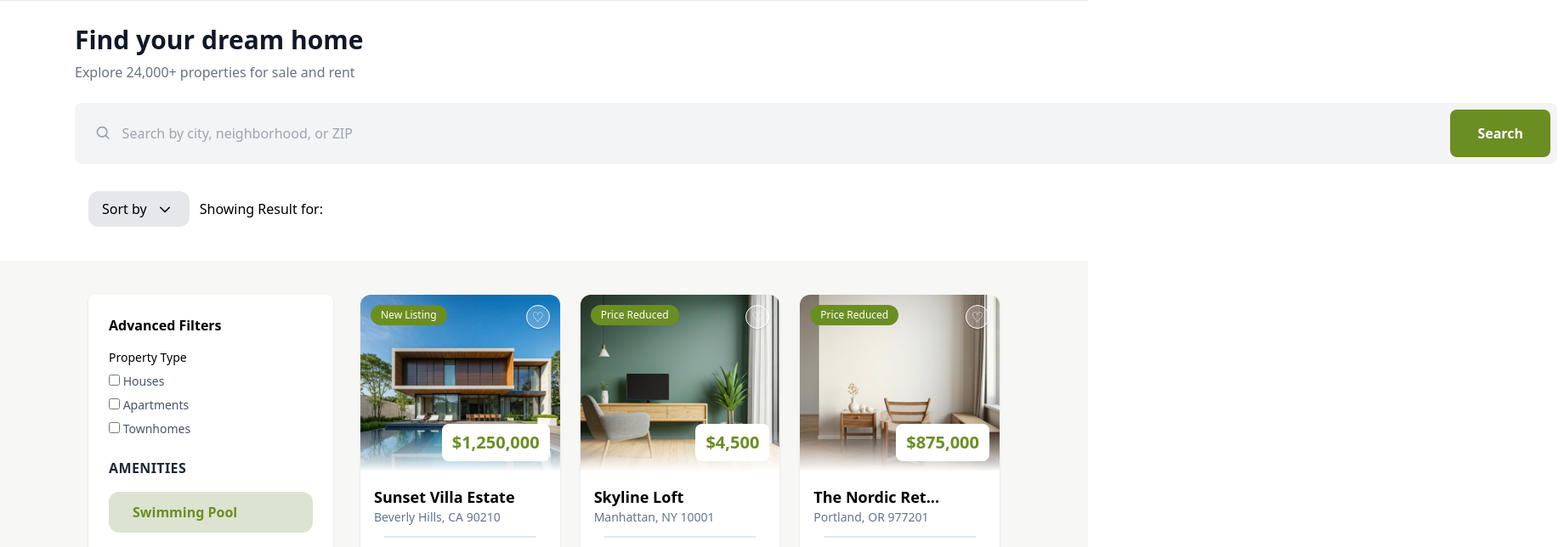
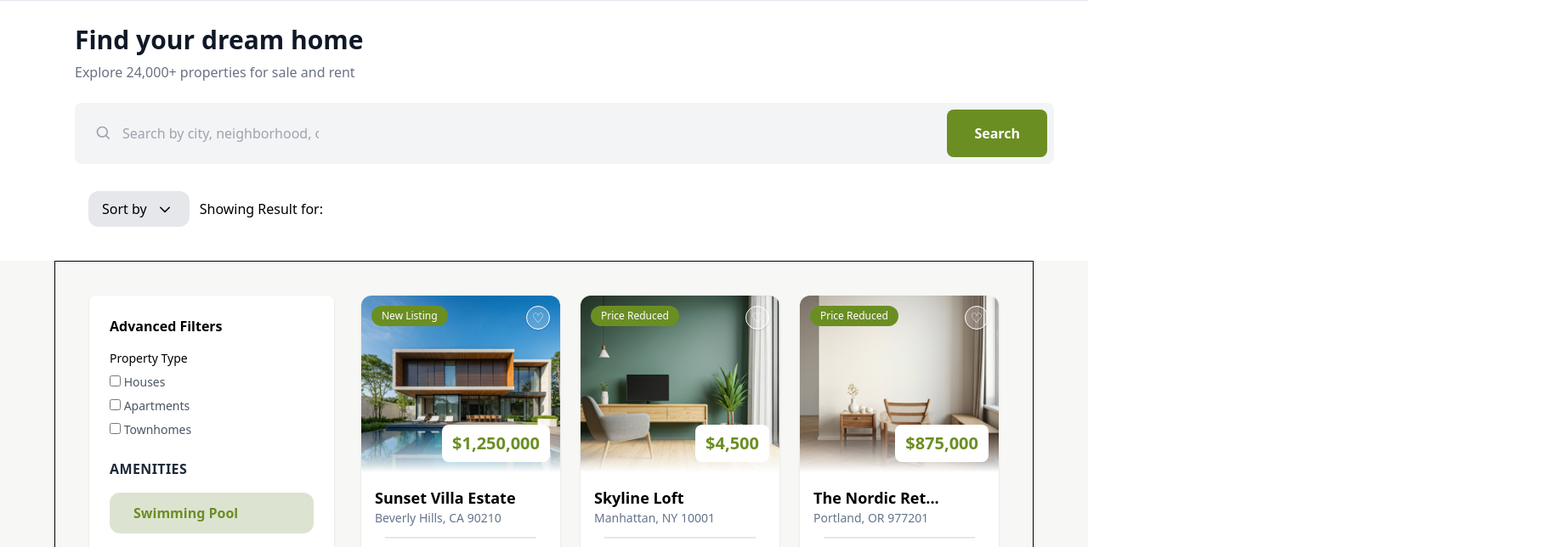
Before and after one commit to Akrapex/BRIVV-PROJECT, a React (Vite) app in the folder Brivv/: page /properties in a window 1280 px wide. Shown: the part 80-724 px from the top of the page at 85% size, 1840 px wide, since content can reach past the window. Built offline with nearby package versions, Linux system fonts and the light colour scheme.

Commit message:
style:  update the marketplace and fix the broken responsiveness of the page

```diff
--- a/Brivv/src/components/layouts/Footer.tsx
+++ b/Brivv/src/components/layouts/Footer.tsx
@@ -3,8 +3,8 @@ const Footer = () => {
     <footer className="bg-white  p-10">
       <div className="wrapper mx-auto px-6 grid md:grid-cols-4 gap-8 text-sm text-gray-600">
         <div>
-          <img src="/images/Logo-.png" alt="" className="w-[216px]" />
-          <p className="leading-[23px] w-[216px] text-sm text-[#64748B] pt-4">
+          <img src="/images/Logo-.png" alt="" className="w-54" />
+          <p className="leading-5.75 w-54 text-sm text-[#64748B] pt-4">
             Making home finding a joyful experience for everyone, everywhere.
           </p>
         </div>
--- a/Brivv/src/components/layouts/TopNav.tsx
+++ b/Brivv/src/components/layouts/TopNav.tsx
@@ -22,7 +22,7 @@ function TopNav() {
   return (
     <>
 
-      <header className="w-full bg-white border-b border-tertiary sticky top-0 z-999">
+      <header className="max-w-screen bg-white border-b border-tertiary sticky top-0 z-999">
         <div className="flex items-center justify-between px-4 md:px-8 lg:px-16 py-3 bg-white">
           {/* Logo */}
           <div className="flex items-center space-x-4">
--- a/Brivv/src/components/marketplace/HeroSearch.tsx
+++ b/Brivv/src/components/marketplace/HeroSearch.tsx
@@ -3,7 +3,7 @@ import { RxCaretDown } from "react-icons/rx";
 
 const  HeroSearch = () =>{
   return (
-    <section className="bg-white pt-5 md:px-20 px-10">
+    <section className="bg-white pt-5 md:px-20 px-10 box-border">
       <div className="  wrapper">
         {/* Heading */}
         <h1 className="text-3xl font-bold text-gray-900">
@@ -15,13 +15,13 @@ const  HeroSearch = () =>{
         </p>
 
         {/* Search Bar */}
-        <div className="flex items-center mt-6 bg-gray-100 rounded-lg px-2">
+       <div className="flex items-center box-border mt-6 bg-gray-100 rounded-lg px-2 w-full lg:w-[90vw] grow-0 shrink-0 ">
           <div className="flex items-center gap-3 px-4 flex-1">
             <BiSearch className="text-gray-400 hidden md:block" size={20} />
             <input
               type="text"
               placeholder="Search by city, neighborhood, or ZIP"
-              className="bg-transparent w-full outline-none py-6 rounded-xl text-gray-600"
+              className="bg-transparent  outline-none py-6 rounded-xl text-gray-600"
             />
           </div>
 
--- a/Brivv/src/index.css
+++ b/Brivv/src/index.css
@@ -5,7 +5,7 @@
 }
 
 .wrapper {
-  @apply mx-auto lg:w-[1760px] w-full  p-2;
+  @apply mx-auto lg:max-w-screen w-full box-border  p-2;
 }
 
 @theme {
--- a/Brivv/src/pages/Marketplace.tsx
+++ b/Brivv/src/pages/Marketplace.tsx
@@ -8,9 +8,9 @@ import PropertyGrid from "../components/marketplace/PropertGrid";
 const Marketplace = () => {
   return (
     <>
-      <main className="bg-[#F7F8F6]">
+      <main className="bg-[#F7F8F6] w-screen ">
         <HeroSearch />
-        <div className="mx-auto md:w-[90%] p-10 flex gap-8 ">
+        <div className="mx-auto box-border border md:w-[90%] p-10 flex gap-8 ">
           <FiltersSidebar />
           <div className="flex-1">
             <PropertyGrid />
```
